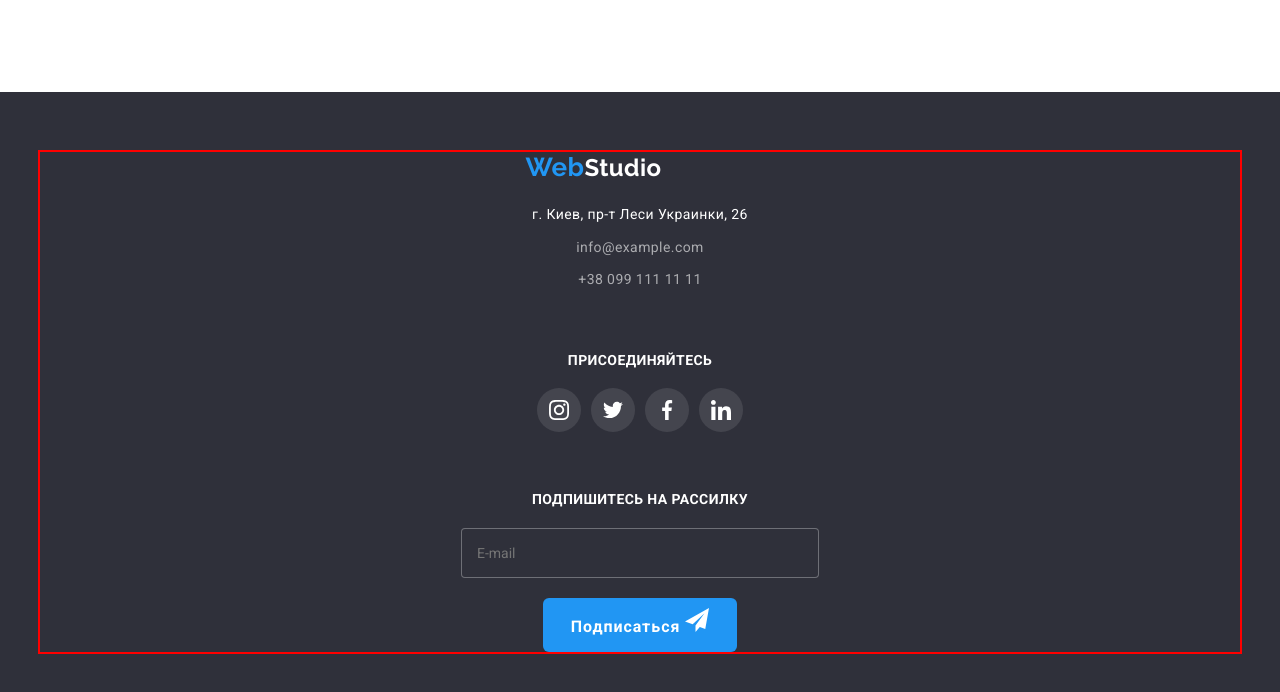
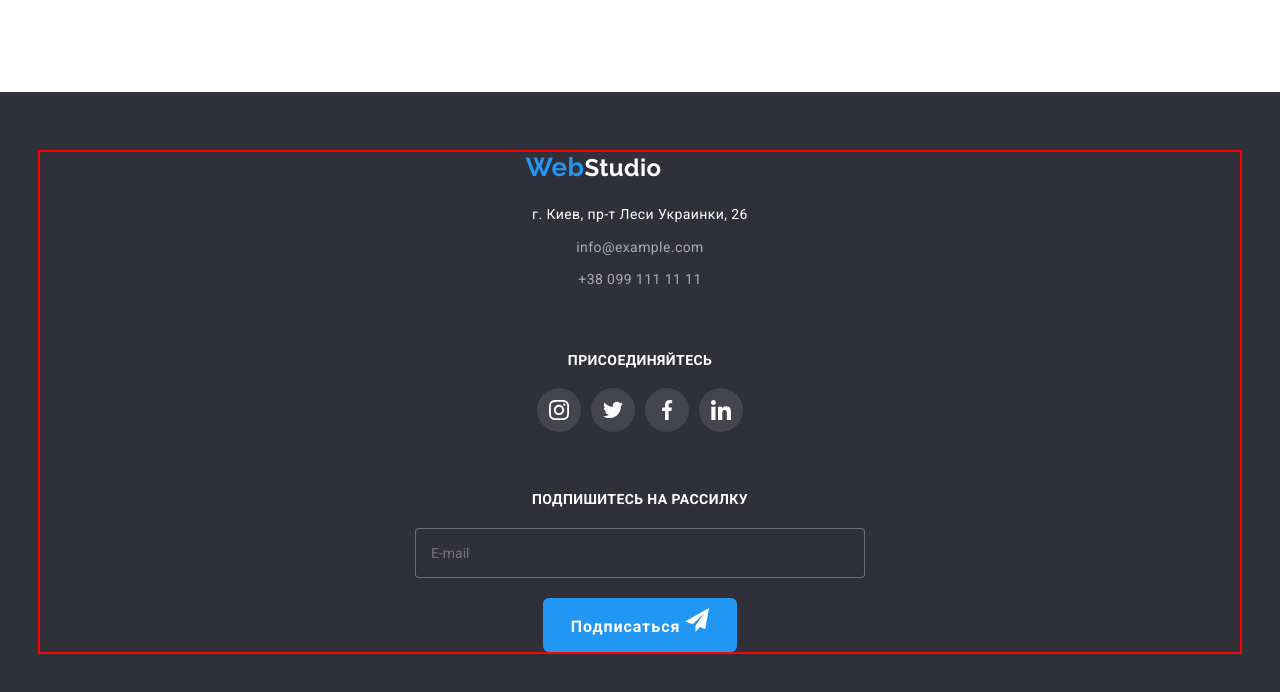
Before and after one commit to forysiak-vova/goit-markup-hw-08, a plain HTML site: page index.html in a window 1280 px wide. Shown: the part 2569-3261 px from the top of the page. Drawn offline with nearby package versions, Linux system fonts and the light colour scheme.

Commit message:
змінив розмір форми

```diff
--- a/sass/layout/_footer.scss
+++ b/sass/layout/_footer.scss
@@ -171,7 +171,7 @@
 
 /* =======Підписка футер======= */
 .footer__email {
-  width: 358px;
+  max-width: 450px;
   height: 50px;
   background-color: var(--background-color);
   border: 1px solid rgba(255, 255, 255, 0.3);
@@ -181,6 +181,9 @@
   // margin-right: 10px;
   display: block;
   margin-bottom: 20px;
+  @media screen and (min-width: 200px) {
+    width: 100%;
+  }
 }
 .subscription {
   align-items: center;
```
Also changed, not shown: css/main.css, css/main.min.css, 2 other files.
